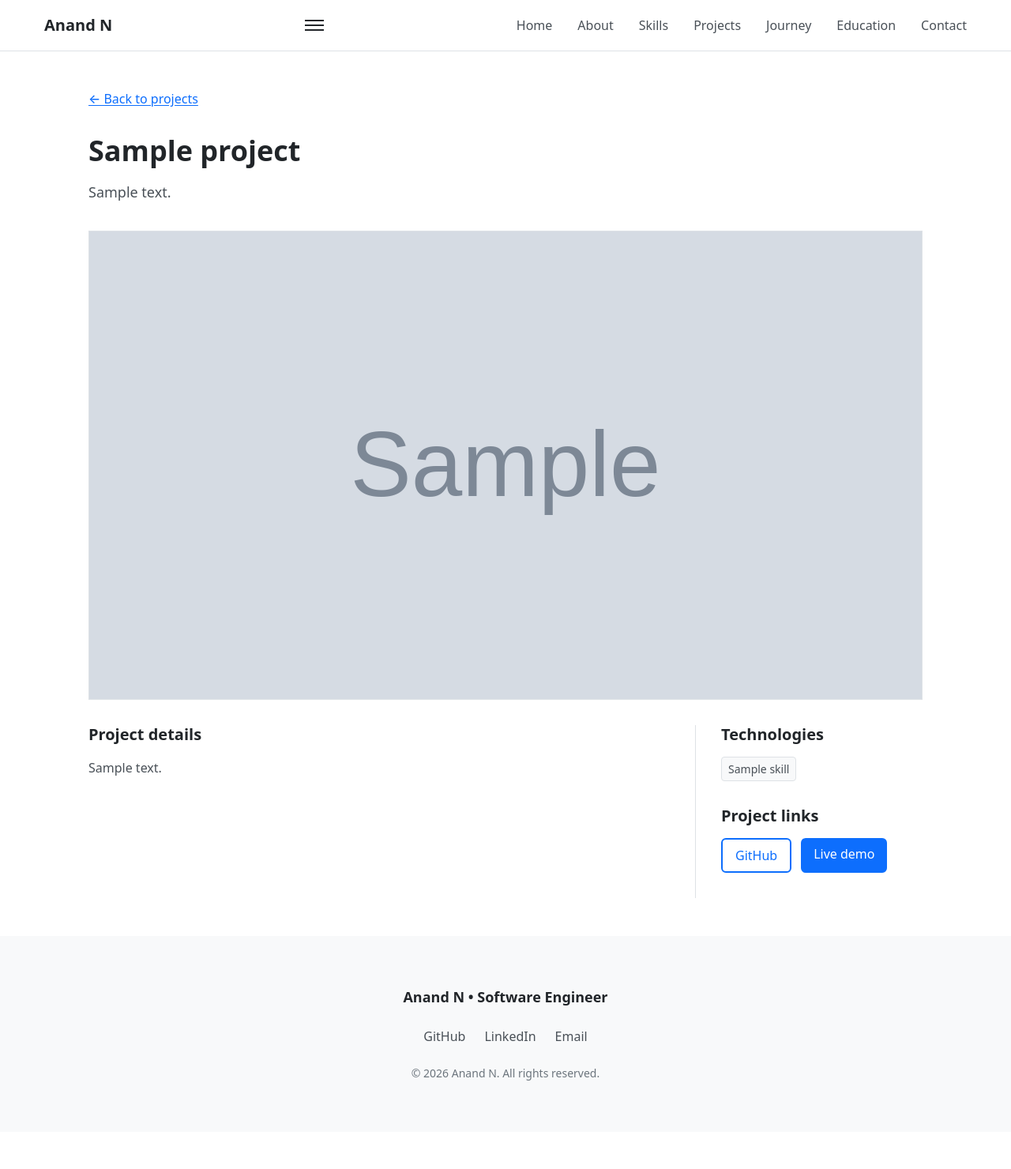
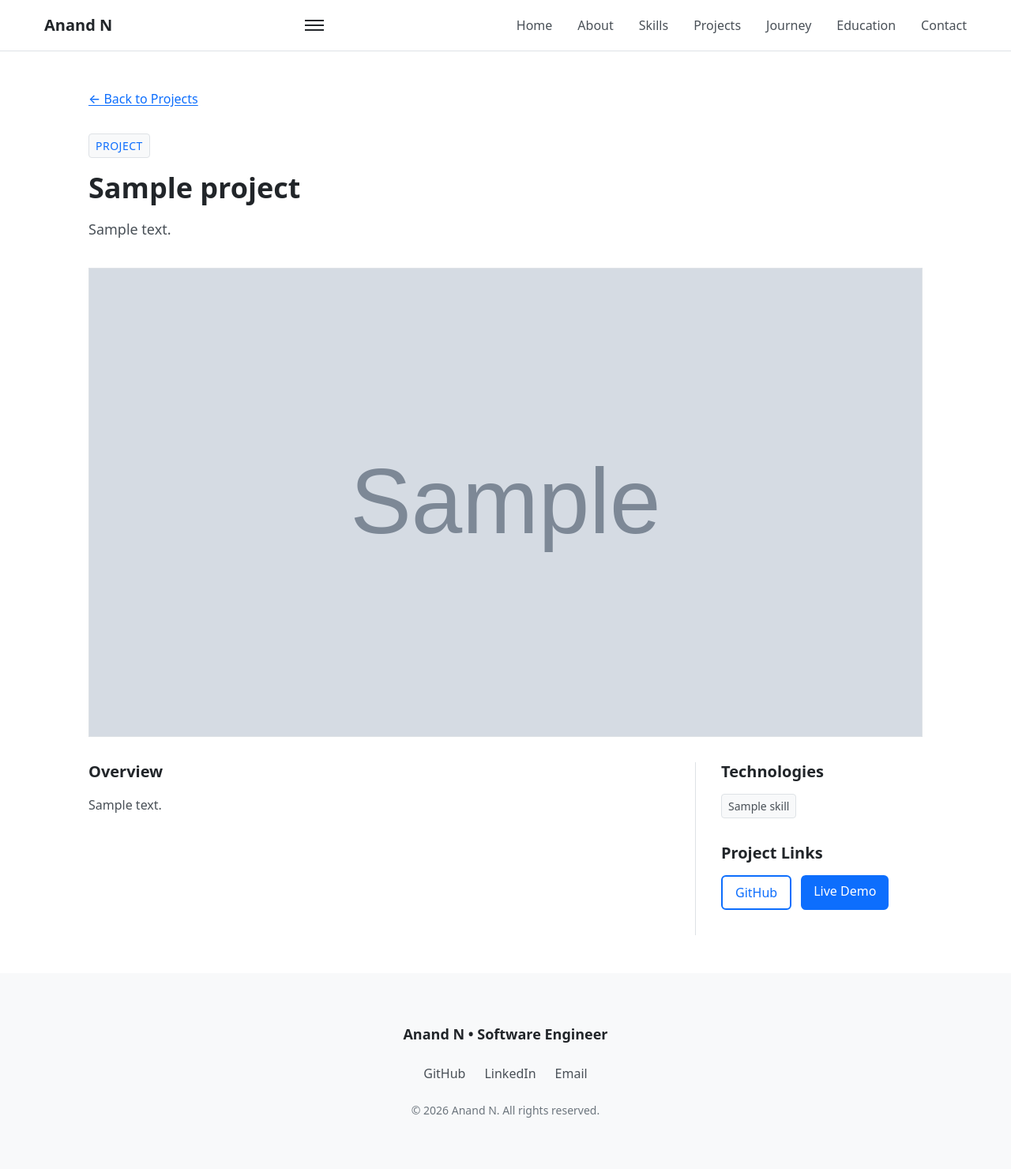
Before and after one commit to 900Gang/Portfolio_Django_, a Django app: a page that uses templates/portfolio/project_detail.html in a window 1280 px wide. Shown: the whole page at 79% size. Before the commit the page ends 1368 px from the top, so only its background shows below. Run offline with Django 5.2, Linux system fonts and the light colour scheme; tables that the repository leaves empty hold one stand-in row (values such as "Sample post"); grey boxes marked "Sample" are stand-in pictures.

Commit message:
Improve project presentation and detail pages
- Add project type badge (Academic/Personal) to project cards and detail pages
- Add project-card-header wrapper for badge + title hierarchy
- Update detail page breadcrumb with class for consistent link styling
- Rename section heading from 'Project details' to 'Overview'
- Add 'no external links' fallback when GitHub/live-demo URLs are empty
- Update alt text from 'project image' to 'project screenshot' for clarity
- Add CSS for type badges, card header, breadcrumb link, and unavailable-links state
- Fix CSS formatting (missing newline between focus-visible and description rules)

Co-Authored-By: Claude <noreply@anthropic.com>

```diff
--- a/static/css/components.css
+++ b/static/css/components.css
@@ -1257,6 +1257,27 @@
     gap: 1rem;
 }
 
+.project-card-header {
+    display: flex;
+    flex-direction: column;
+    gap: 0.5rem;
+}
+
+.project-type-badge,
+.project-detail-type-badge {
+    display: inline-block;
+    align-self: flex-start;
+    padding: 0.25rem 0.5rem;
+    font-size: var(--font-size-sm);
+    font-weight: var(--font-weight-medium);
+    background-color: var(--color-bg-secondary);
+    border: 1px solid var(--color-border);
+    border-radius: var(--radius-sm);
+    color: var(--color-accent);
+    text-transform: uppercase;
+    letter-spacing: 0.5px;
+}
+
 .project-title {
     margin: 0;
     font-size: var(--font-size-xl);
@@ -1354,6 +1375,10 @@
     margin-bottom: 2rem;
 }
 
+.project-detail-type-badge {
+    margin-bottom: 1rem;
+}
+
 .project-detail-title {
     margin: 0 0 1rem;
     line-height: var(--line-height-tight);
@@ -1407,6 +1432,12 @@
     gap: 0.75rem;
 }
 
+.project-links-unavailable {
+    color: var(--color-text-muted);
+    font-size: var(--font-size-sm);
+    margin: 0;
+}
+
 @media (min-width: 768px) {
     .projects-grid {
         grid-template-columns: repeat(2, minmax(0, 1fr));
--- a/templates/portfolio/project_detail.html
+++ b/templates/portfolio/project_detail.html
@@ -6,17 +6,22 @@
 <article class="project-detail">
     <div class="project-detail-container">
         <nav class="project-breadcrumb" aria-label="Breadcrumb">
-            <a href="{% url 'portfolio:home' %}#projects">← Back to projects</a>
+            <a href="{% url 'portfolio:home' %}#projects" class="project-breadcrumb-link">
+                ← Back to Projects
+            </a>
         </nav>
 
         <header class="project-detail-header">
+            <span class="project-detail-type-badge">
+                {% if 'Major project' in project.short_description or 'Major project' in project.description %}Academic Project{% elif 'Personal project' in project.short_description or 'Personal project' in project.description %}Personal Project{% else %}Project{% endif %}
+            </span>
             <h1 class="project-detail-title">{{ project.title }}</h1>
             <p class="project-detail-summary">{{ project.short_description }}</p>
         </header>
 
         {% if project.image %}
         <figure class="project-detail-image">
-            <img src="{{ project.image.url }}" alt="{{ project.title }} project image">
+            <img src="{{ project.image.url }}" alt="{{ project.title }} project screenshot">
         </figure>
         {% else %}
         <div class="project-detail-image project-image-fallback" aria-hidden="true">
@@ -27,8 +32,8 @@
         <div class="project-detail-layout">
             <div class="project-detail-main">
                 {% if project.description %}
-                <section class="project-detail-section" aria-labelledby="project-details-heading">
-                    <h2 id="project-details-heading">Project details</h2>
+                <section class="project-detail-section" aria-labelledby="overview-heading">
+                    <h2 id="overview-heading">Overview</h2>
                     <div class="project-detail-description">{{ project.description|linebreaks }}</div>
                 </section>
                 {% endif %}
@@ -48,7 +53,7 @@
 
                 {% if project.github_url or project.live_demo_url %}
                 <section class="project-detail-section" aria-labelledby="project-links-heading">
-                    <h2 id="project-links-heading">Project links</h2>
+                    <h2 id="project-links-heading">Project Links</h2>
                     <div class="project-detail-actions">
                         {% if project.github_url %}
                         <a href="{{ project.github_url }}" class="btn btn-outline" target="_blank" rel="noopener noreferrer">
@@ -57,10 +62,15 @@
                         {% endif %}
                         {% if project.live_demo_url %}
                         <a href="{{ project.live_demo_url }}" class="btn btn-primary" target="_blank" rel="noopener noreferrer">
-                            Live demo <span class="visually-hidden">(opens in a new tab)</span>
+                            Live Demo <span class="visually-hidden">(opens in a new tab)</span>
                         </a>
                         {% endif %}
                     </div>
+                </section>
+                {% else %}
+                <section class="project-detail-section" aria-labelledby="project-links-heading">
+                    <h2 id="project-links-heading">Project Links</h2>
+                    <p class="project-links-unavailable">No external links available for this project.</p>
                 </section>
                 {% endif %}
             </aside>
```
Also changed, not shown: templates/components/project_card.html (+11 -5 lines).
